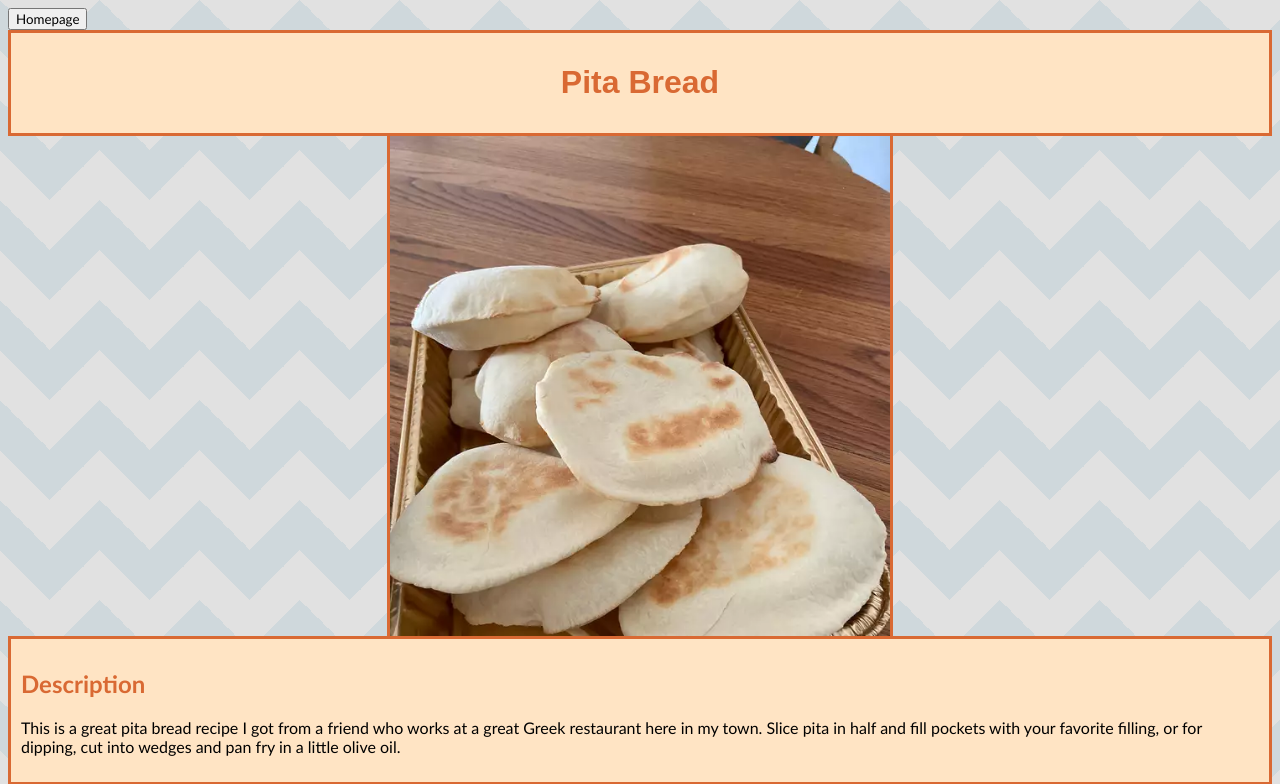
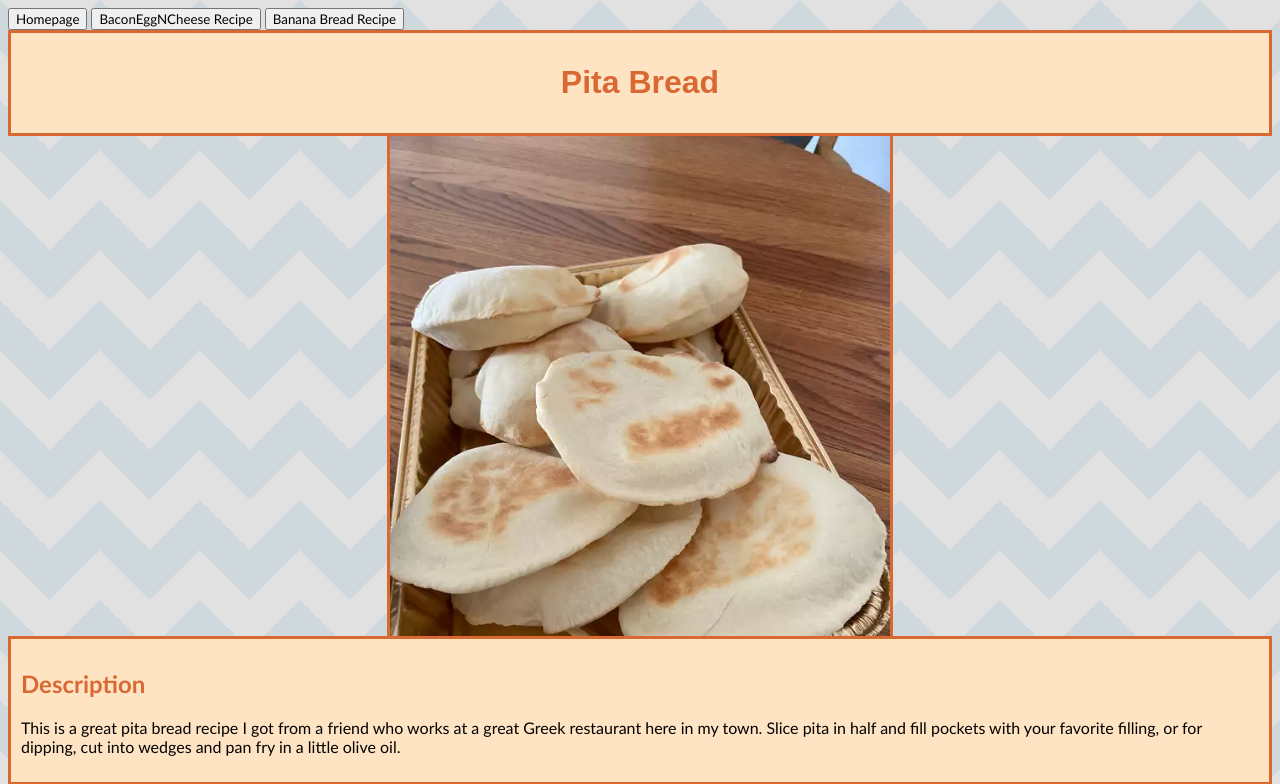
Before and after one commit to Newerk/odin_recipes, a plain HTML site: page pages/pitabread.html in a window 1280 px wide. Shown: the top 784 px of the page. Drawn offline with Linux system fonts and the light colour scheme.

Commit message:
Add Buttons On Top of Pages For Easier Navigation

```diff
--- a/pages/pitabread.html
+++ b/pages/pitabread.html
@@ -7,6 +7,8 @@
 </head>
 <body class="p">
     <button><a class="homepage-hyperlink" href="../index.html">Homepage</a></button>
+    <button><a class="homepage-hyperlink" href="../pages/baconeggncheese.html">BaconEggNCheese Recipe</a></button>
+    <button><a class="homepage-hyperlink" href="../pages/bananabread.html">Banana Bread Recipe</a></button>
 
     <div class = "pad">
     <h1>Pita Bread</h1>
```
Also changed, not shown: pages/baconeggncheese.html (+2 -0 lines), pages/bananabread.html (+2 -0 lines).
